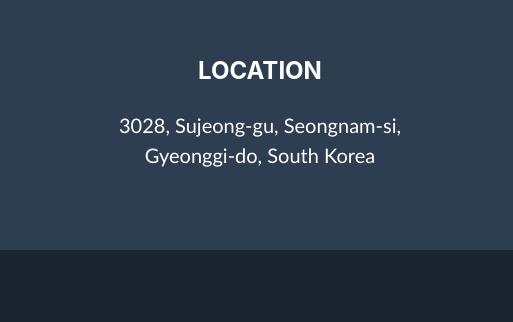
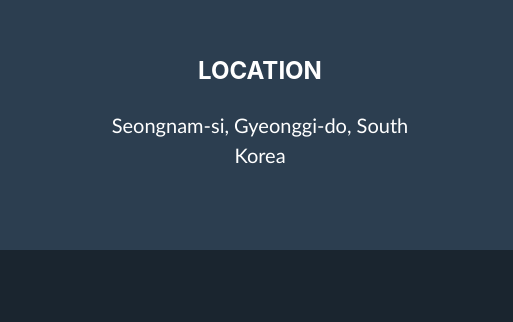
Before and after one commit to Beck0797/Beck0797.github.io, a plain HTML site: page index.html in a window 1280 px wide. Shown: the part 2555-2877 px from the top of the page, 0-513 px from the left. Drawn offline with nearby package versions, Linux system fonts and the light colour scheme; a web font is replaced by a local one.

Commit message:
Update index.html

```diff
--- a/index.html
+++ b/index.html
@@ -338,7 +338,7 @@
                     <!-- Footer Location-->
                     <div class="col-lg-4 mb-5 mb-lg-0">
                         <h4 class="mb-4">LOCATION</h4>
-                        <p class="pre-wrap lead mb-0">3028, Sujeong-gu, Seongnam-si, Gyeonggi-do, South Korea</p>
+                        <p class="pre-wrap lead mb-0">Seongnam-si, Gyeonggi-do, South Korea</p>
                     </div>
                     <!-- Footer Social Icons-->
                     <div class="col-lg-4 mb-5 mb-lg-0">
```
